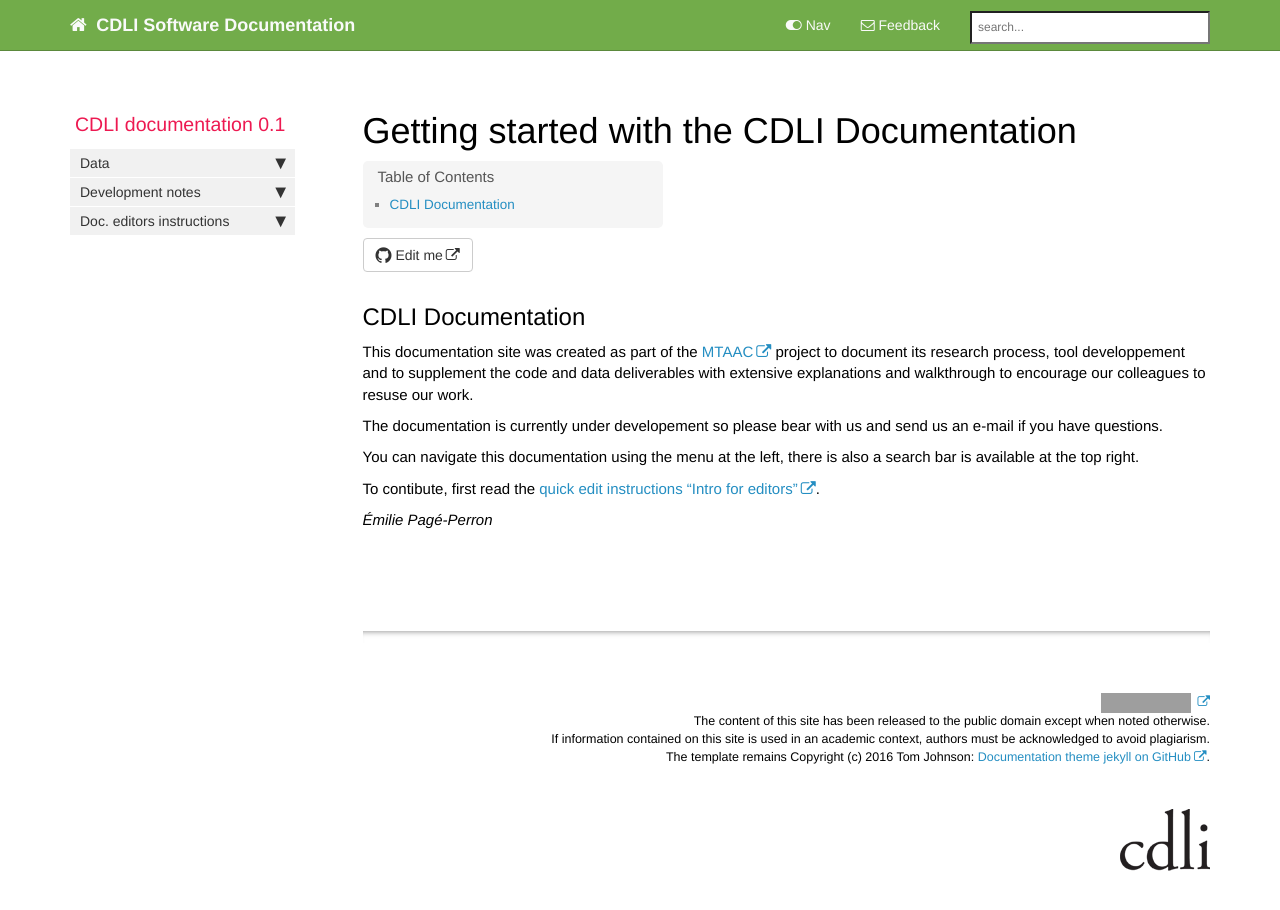
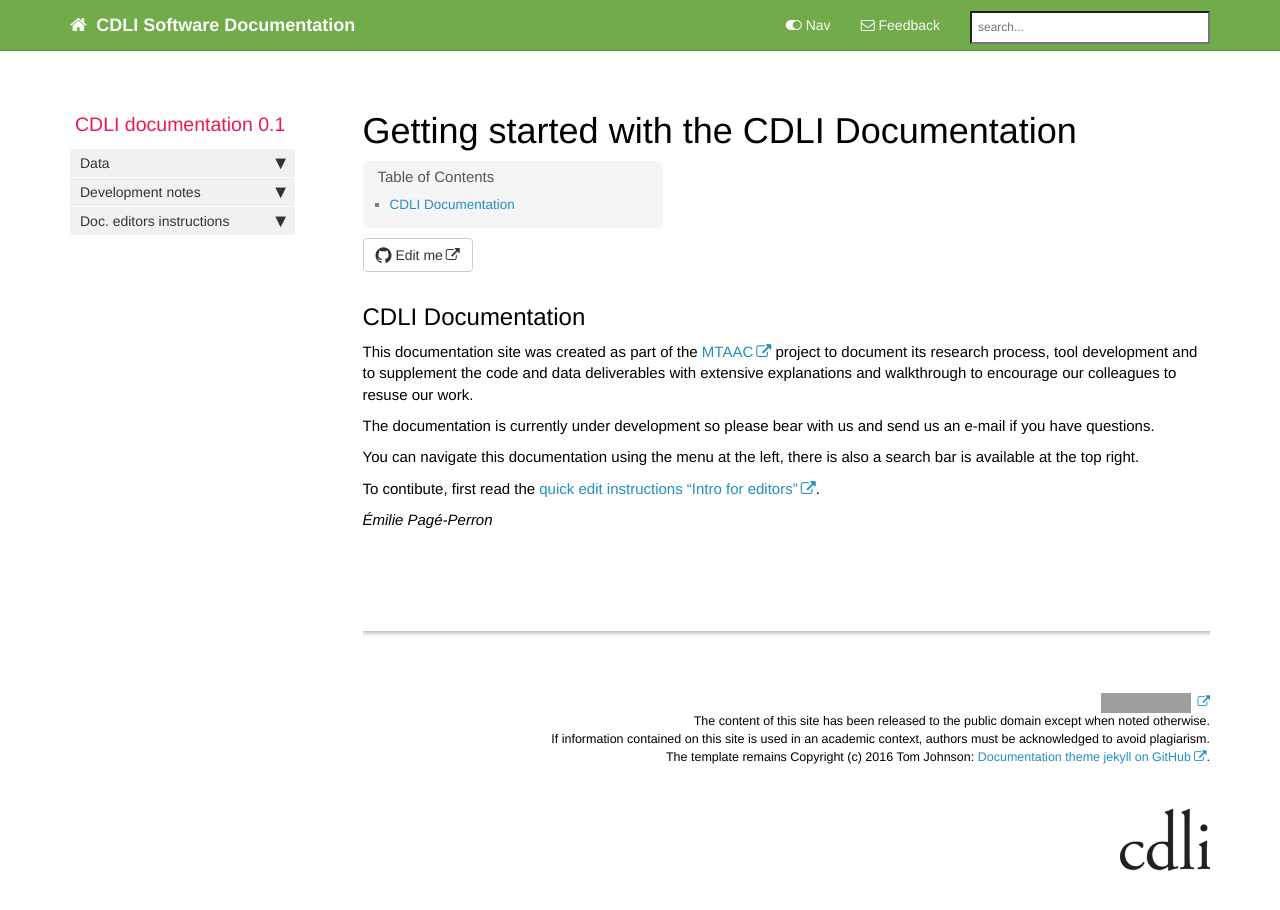
Before and after one commit to fbab/cdli-gh.github.io, a Jekyll site: the page built from index.md, in a window 1280 px wide and 945 px high. Shown: the top 910 px of the window. Built offline with Jekyll 4.4.1, drawn with Linux system fonts in a browser that asks for light colours; nearby versions of some CDN libraries; comment, search, counter and statistics services are not loaded; grey boxes are pictures that could not be loaded.

Commit message:
Update index.md

```diff
--- a/index.md
+++ b/index.md
@@ -7,9 +7,9 @@ permalink: index.html
 summary:
 ---
 ## CDLI Documentation
-This documentation site was created as part of the [MTAAC](https://cdli-gh.github.io/mtaac/) project to document its research process, tool developpement and to supplement the code and data deliverables with extensive explanations and walkthrough to encourage our colleagues to resuse our work.
+This documentation site was created as part of the [MTAAC](https://cdli-gh.github.io/mtaac/) project to document its research process, tool development and to supplement the code and data deliverables with extensive explanations and walkthrough to encourage our colleagues to resuse our work.
 
-The documentation is currently under developement so please bear with us and send us an e-mail if you have questions.
+The documentation is currently under development so please bear with us and send us an e-mail if you have questions.
 
 
 You can navigate this documentation using the menu at the left, there is also a search bar is available at the top right.
```
